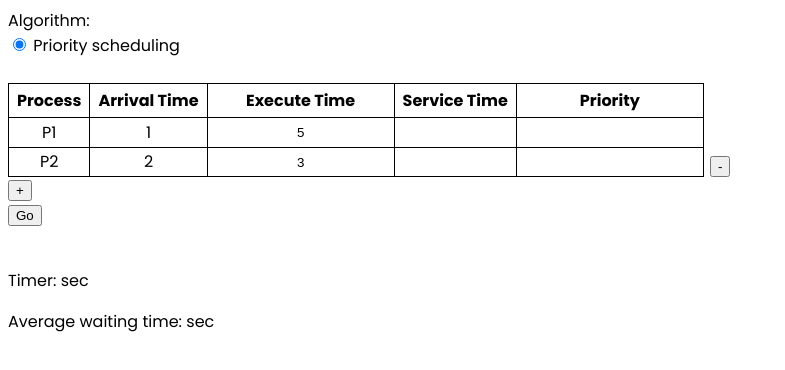
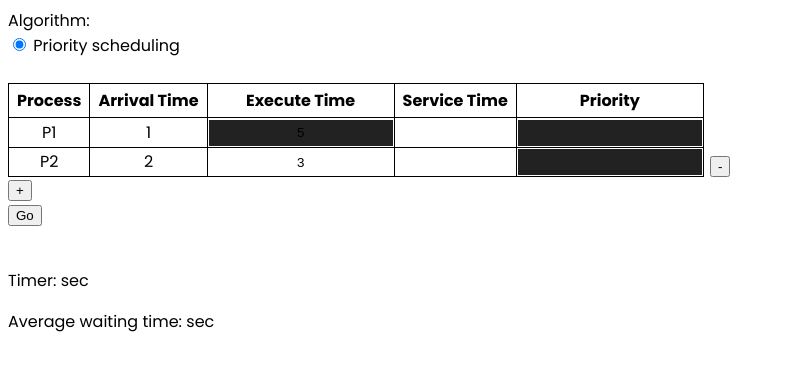
Before and after one commit to letranglan129/Priority-scheduling, a plain HTML site: page index.html in a window 1280 px wide. Shown: the whole page, without its empty margins (0-785 px from the left). Drawn offline with nearby package versions, Linux system fonts and the light colour scheme.

Commit message:
change bg input

```diff
--- a/style.css
+++ b/style.css
@@ -47,3 +47,7 @@ td input {
 input[type="button"] {
 	cursor: pointer;
 }
+
+input[type="text"] {
+	background-color: #222;
+}
```
